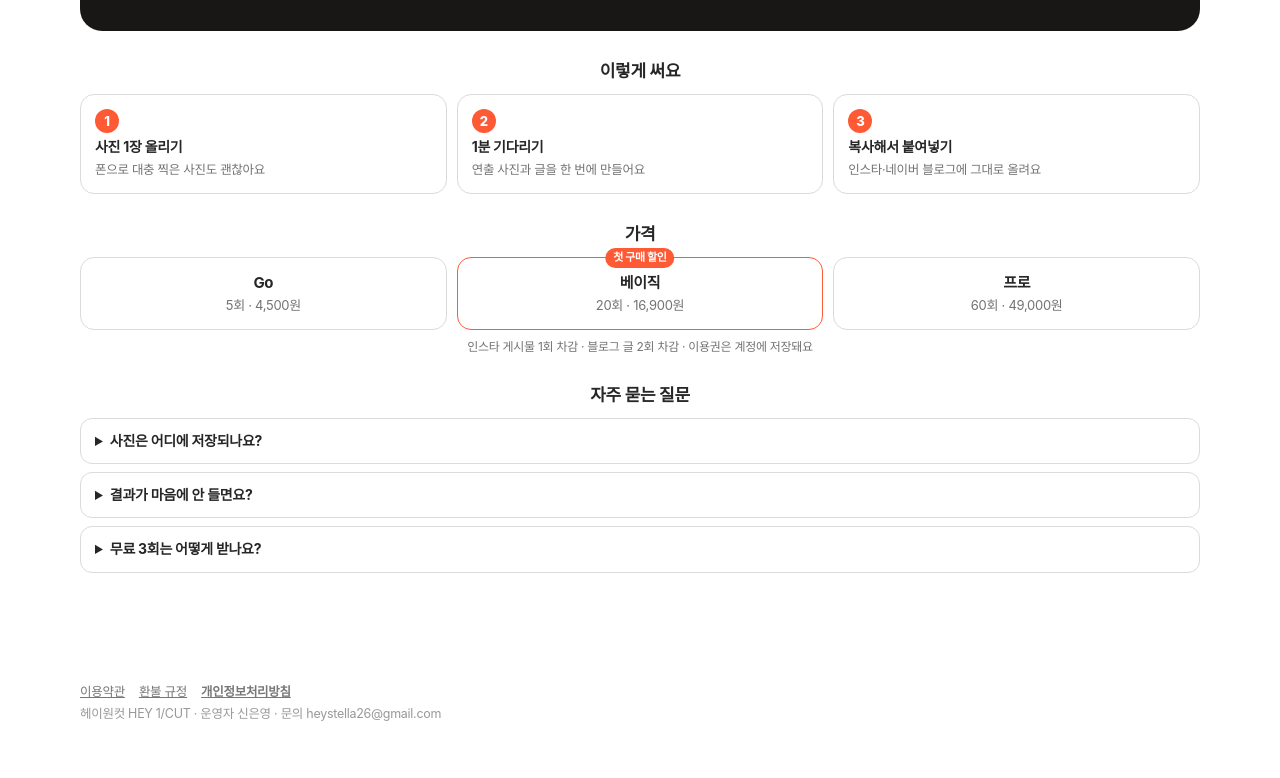
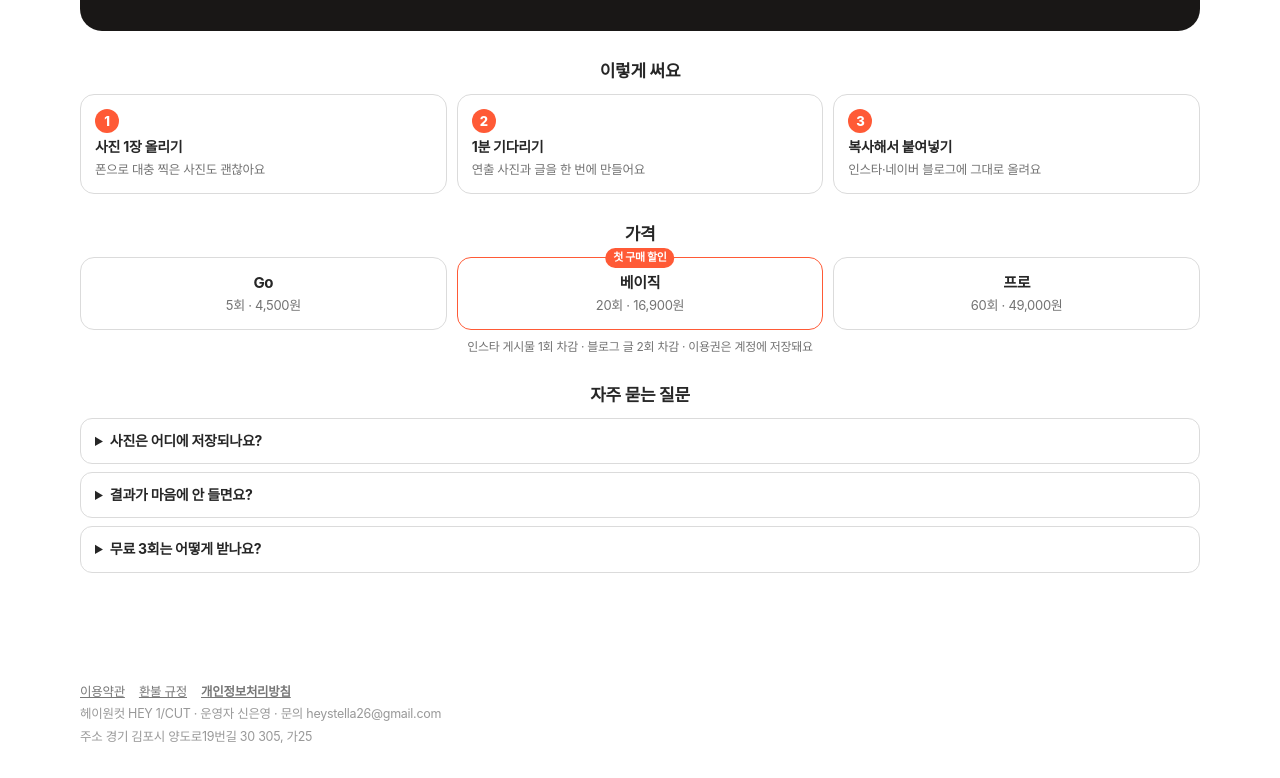
Before and after one commit to heystella26-commits/heyonecut, a website: page public/index.html in a window 1280 px wide. Shown: the part 1211-1989 px from the top of the page. Before the commit the page ends 1967 px from the top, so only its background shows below. Drawn offline with Linux system fonts and the light colour scheme; no server answers; a web font is replaced by a local one.

Commit message:
footer: 사업장 주소 추가

```diff
--- a/public/index.html
+++ b/public/index.html
@@ -137,7 +137,7 @@
   </div>
 </section>
 </main>
-<footer style="max-width:1152px;margin:40px auto 30px;padding:0 16px;box-sizing:border-box;font-size:12.5px;color:#999;line-height:1.8"><a href="/terms.html" style="color:#777;margin-right:14px">이용약관</a><a href="/refund.html" style="color:#777;margin-right:14px">환불 규정</a><a href="/privacy.html" style="color:#777;font-weight:700">개인정보처리방침</a><br>헤이원컷 HEY 1/CUT · 운영자 신은영 · 문의 heystella26@gmail.com</footer>
+<footer style="max-width:1152px;margin:40px auto 30px;padding:0 16px;box-sizing:border-box;font-size:12.5px;color:#999;line-height:1.8"><a href="/terms.html" style="color:#777;margin-right:14px">이용약관</a><a href="/refund.html" style="color:#777;margin-right:14px">환불 규정</a><a href="/privacy.html" style="color:#777;font-weight:700">개인정보처리방침</a><br>헤이원컷 HEY 1/CUT · 운영자 신은영 · 문의 heystella26@gmail.com<br>주소 경기 김포시 양도로19번길 30 305, 가25</footer>
 
 <div id="paywall" class="modal hidden" onclick="if(event.target===this)closePay()">
   <div class="sheet">
```
